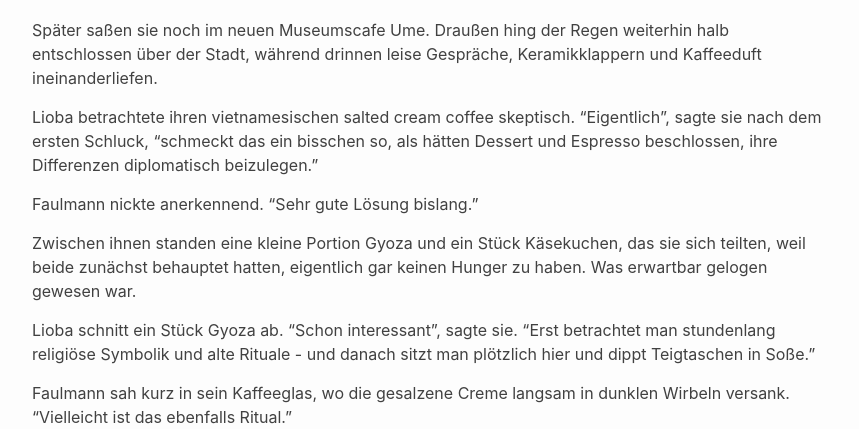
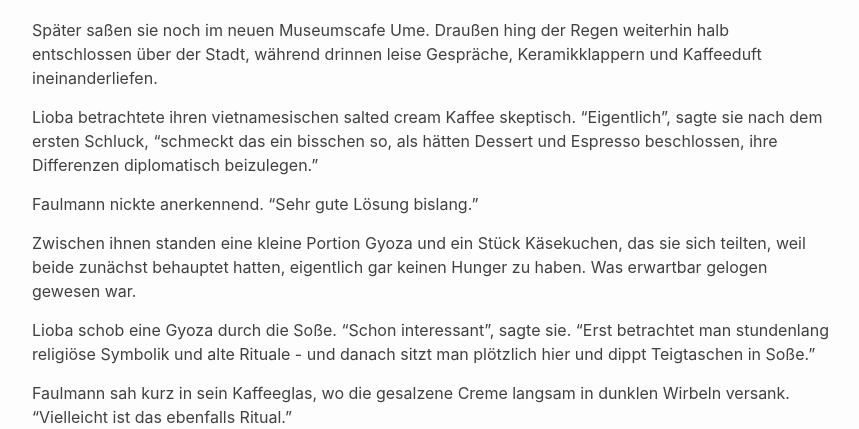
Before and after one commit to cgars/faulmann, a Jekyll site: the page built from _posts/2026-05-17-mok.md, in a window 1280 px wide and 900 px high, scrolled down 6562 px. Shown: the part 153-582 px from the top of the window, without its empty margins (208-1067 px from the left). Built offline with Jekyll 4.4.1, drawn with Linux system fonts in a browser that asks for light colours; some of the changed text lies outside the part shown.

```diff
--- a/_posts/2026-05-17-mok.md
+++ b/_posts/2026-05-17-mok.md
@@ -1,6 +1,6 @@
 ---
 layout: post
-title: "Faulmann Zum Mondjahr des Pferdes"
+title: "Faulmann zum Mondjahr des Pferdes"
 subtitle: "Museum für ostasiatische Kunst, Universitätsstraße, Himmelspferde und ein Käsekuchen nach der Ritualtheorie"
 date: 2026-05-16
 tags: [faulmann, museum, ostasien, kunst, rituale, koeln, lioba]
@@ -244,13 +244,13 @@ Es entstand diese angenehme Art von Stille, die nur entsteht, wenn zwei Menschen
 
 Später saßen sie noch im neuen Museumscafe Ume. Draußen hing der Regen weiterhin halb entschlossen über der Stadt, während drinnen leise Gespräche, Keramikklappern und Kaffeeduft ineinanderliefen.
 
-Lioba betrachtete ihren vietnamesischen salted cream coffee skeptisch. "Eigentlich", sagte sie nach dem ersten Schluck, "schmeckt das ein bisschen so, als hätten Dessert und Espresso beschlossen, ihre Differenzen diplomatisch beizulegen."
+Lioba betrachtete ihren vietnamesischen salted cream Kaffee skeptisch. "Eigentlich", sagte sie nach dem ersten Schluck, "schmeckt das ein bisschen so, als hätten Dessert und Espresso beschlossen, ihre Differenzen diplomatisch beizulegen."
 
 Faulmann nickte anerkennend. "Sehr gute Lösung bislang."
 
 Zwischen ihnen standen eine kleine Portion Gyoza und ein Stück Käsekuchen, das sie sich teilten, weil beide zunächst behauptet hatten, eigentlich gar keinen Hunger zu haben. Was erwartbar gelogen gewesen war.
 
-Lioba schnitt ein Stück Gyoza ab. "Schon interessant", sagte sie. "Erst betrachtet man stundenlang religiöse Symbolik und alte Rituale - und danach sitzt man plötzlich hier und dippt Teigtaschen in Soße."
+Lioba schob eine Gyoza durch die Soße. "Schon interessant", sagte sie. "Erst betrachtet man stundenlang religiöse Symbolik und alte Rituale - und danach sitzt man plötzlich hier und dippt Teigtaschen in Soße."
 
 Faulmann sah kurz in sein Kaffeeglas, wo die gesalzene Creme langsam in dunklen Wirbeln versank. "Vielleicht ist das ebenfalls Ritual."
 
```
